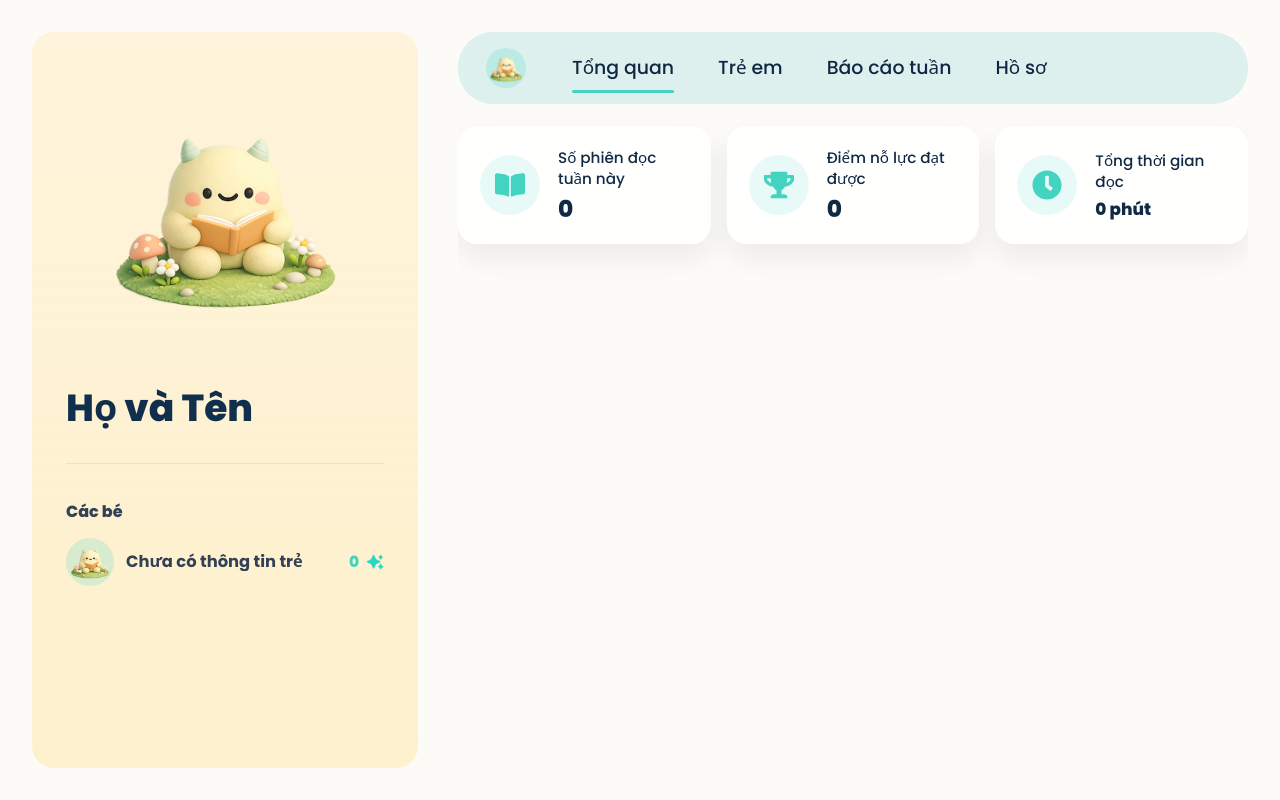
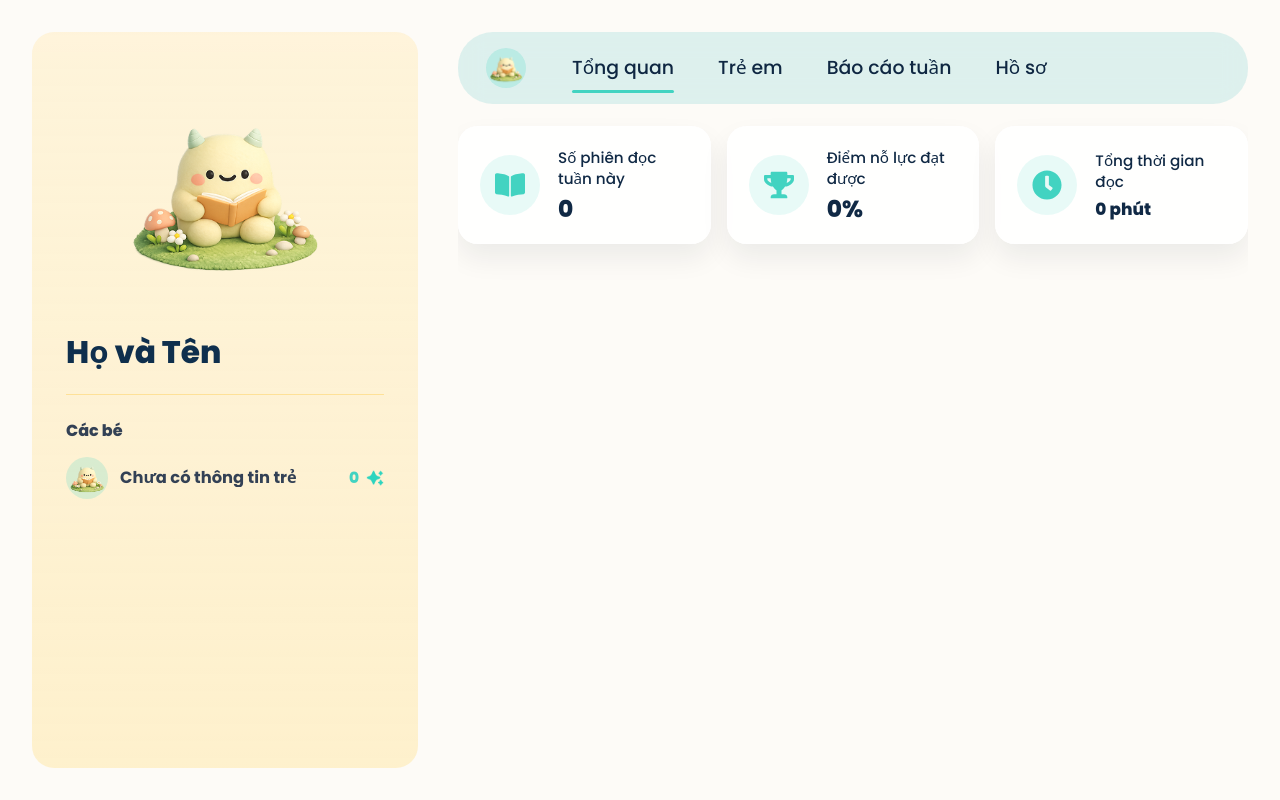
Before and after one commit to ngoNguyenTruongAn/ReadEase-Fontend, a React (Vite) app: page /guardian in a window 1280 px wide. Built offline with nearby package versions, Linux system fonts and the light colour scheme.

Commit message:
Updated: Reponsive, Dashboard's Guardian

```diff
--- a/src/components/Web/Clinician/DashboardClinician/DashboardClinician.jsx
+++ b/src/components/Web/Clinician/DashboardClinician/DashboardClinician.jsx
@@ -76,12 +76,6 @@ const DashboardClinician = () => {
         value: dashboard.stats.pendingReports,
         icon: readingBook,
       },
-      {
-        key: "abnormalSessions",
-        label: "Phiên đọc bất thường",
-        value: dashboard.stats.abnormalSessions,
-        icon: readingBook,
-      },
     ],
     [dashboard.stats],
   );
--- a/src/components/Web/Clinician/DashboardClinician/DashboardClinician.scss
+++ b/src/components/Web/Clinician/DashboardClinician/DashboardClinician.scss
@@ -16,7 +16,7 @@
 .cdc-stats {
   margin-top: 14px;
   display: grid;
-  grid-template-columns: repeat(3, minmax(0, 1fr));
+  grid-template-columns: repeat(2, minmax(0, 1fr));
   gap: 14px;
 }
 
--- a/src/components/Web/Clinician/Profile/ClinicianProfile.jsx
+++ b/src/components/Web/Clinician/Profile/ClinicianProfile.jsx
@@ -94,7 +94,7 @@ const ClinicianProfile = () => {
           <div className="clpr-card__title">Bảo mật tài khoản</div>
           <p className="clpr-card__desc">Quản lý mật khẩu để bảo vệ dữ liệu phòng khám.</p>
           <button className="clpr-btn clpr-btn--primary" onClick={() => setShowChangePwModal(true)}>
-            🔒 Đổi mật khẩu
+            Đổi mật khẩu
           </button>
         </div>
       </div>
--- a/src/components/Web/Guardian/DashboardGuardian/DashboardGuardian.jsx
+++ b/src/components/Web/Guardian/DashboardGuardian/DashboardGuardian.jsx
@@ -94,6 +94,19 @@ const POINT_KEYS = [
   "points",
   "point",
   "balance",
+];
+
+const EFFORT_SCORE_KEYS = [
+  "effort_score",
+  "effortScore",
+  "effort_percent",
+  "effortPercent",
+  "effort_percentage",
+  "effortPercentage",
+  "average_effort_score",
+  "averageEffortScore",
+  "avg_effort_score",
+  "avgEffortScore",
 ];
 
 const READING_DURATION_KEYS = [
@@ -229,10 +242,11 @@ const aggregateFirstNumber = (rows, keys, options) =>
 
       return {
         total: acc.total + value,
+        count: acc.count + 1,
         found: true,
       };
     },
-    { total: 0, found: false },
+    { total: 0, count: 0, found: false },
   );
 
 const collectReportText = (row) => {
@@ -480,9 +494,15 @@ const parseMaybeJsonObject = (value) => {
   }
 };
 
-const sessionEffortScore = (row) => {
-  const direct = toFiniteNumber(row?.effort_score ?? row?.effortScore);
-  if (direct !== null) return direct;
+const effortScoreFromRow = (row) => {
+  const sources = collectMetricSources(row);
+
+  for (const source of sources) {
+    for (const key of EFFORT_SCORE_KEYS) {
+      const score = toFiniteNumber(source?.[key]);
+      if (score !== null) return score;
+    }
+  }
 
   const summary = parseMaybeJsonObject(
     row?.cognitive_state_summary ?? row?.cognitiveStateSummary,
@@ -490,18 +510,26 @@ const sessionEffortScore = (row) => {
   return toFiniteNumber(summary?.effort_score ?? summary?.effortScore);
 };
 
-const aggregateEffortScorePoints = (sessions) =>
-  sessions.reduce(
+const effortScoreToPercent = (score) => {
+  if (score === null) return null;
+
+  const percent = score <= 1 ? score * 100 : score;
+  return Math.min(100, Math.max(0, percent));
+};
+
+const aggregateEffortScorePercent = (rows) =>
+  rows.reduce(
     (acc, session) => {
-      const score = sessionEffortScore(session);
-      if (score === null) return acc;
+      const percent = effortScoreToPercent(effortScoreFromRow(session));
+      if (percent === null) return acc;
 
       return {
-        total: acc.total + score * 100,
+        total: acc.total + percent,
+        count: acc.count + 1,
         found: true,
       };
     },
-    { total: 0, found: false },
+    { total: 0, count: 0, found: false },
   );
 
 const sessionDate = (row) => {
@@ -626,6 +654,8 @@ const selectStatsReportEntries = (reportEntries) => {
 const formatInteger = (value) =>
   new Intl.NumberFormat("vi-VN").format(Math.max(0, Math.round(value)));
 
+const formatPercent = (value) => `${formatInteger(value)}%`;
+
 const formatDuration = (secondsValue) => {
   const totalSeconds = Math.max(0, Math.round(secondsValue));
   if (totalSeconds <= 0) return "0 phút";
@@ -734,6 +764,11 @@ const buildStats = (children = [], reportEntries = [], sessionEntries = []) => {
   const statsReportRows = statsReportEntries.map(({ report }) => report);
   const completedSessionEntries =
     completedCurrentWeekSessionEntries(sessionEntries);
+  const childrenById = new Map(
+    children
+      .map((child) => [childRowId(child), child])
+      .filter(([childId]) => Boolean(childId)),
+  );
 
   const childIds = new Set([
     ...children.map((child) => childRowId(child)).filter(Boolean),
@@ -746,34 +781,52 @@ const buildStats = (children = [], reportEntries = [], sessionEntries = []) => {
       const childSessions = completedSessionEntries
         .filter((entry) => entry.childId === childId)
         .map(({ session }) => session);
+      const childReportRows = statsReportEntries
+        .filter((entry) => entry.childId === childId)
+        .map(({ report }) => report);
+      const childRow = childrenById.get(childId);
+
+      const effort = childSessions.length
+        ? aggregateEffortScorePercent(childSessions)
+        : childReportRows.length
+          ? aggregateEffortScorePercent(childReportRows)
+          : aggregateEffortScorePercent(childRow ? [childRow] : []);
+      const childEffortAverage =
+        effort.found && effort.count > 0 ? effort.total / effort.count : null;
 
       if (childSessions.length) {
         const duration = aggregateReadingDurationSeconds(childSessions);
-        const effort = aggregateEffortScorePoints(childSessions);
         return {
           sessions: acc.sessions + childSessions.length,
           readingSeconds:
             acc.readingSeconds + (duration.found ? duration.total : 0),
           foundReading: acc.foundReading || duration.found,
-          points: acc.points + (effort.found ? effort.total : 0),
-          foundPoints: acc.foundPoints || effort.found,
+          effortPercentTotal:
+            acc.effortPercentTotal + (childEffortAverage ?? 0),
+          effortChildCount:
+            acc.effortChildCount + (childEffortAverage === null ? 0 : 1),
+          foundEffort: acc.foundEffort || childEffortAverage !== null,
         };
       }
 
-      const childReportRows = statsReportEntries
-        .filter((entry) => entry.childId === childId)
-        .map(({ report }) => report);
       const reportSessionCount = aggregateSessionCount(childReportRows);
       const reportDuration = aggregateReadingDurationSeconds(childReportRows);
-      if (reportSessionCount.found || reportDuration.found) {
+      if (
+        reportSessionCount.found ||
+        reportDuration.found ||
+        childEffortAverage !== null
+      ) {
         return {
           sessions:
             acc.sessions + (reportSessionCount.found ? reportSessionCount.total : 0),
           readingSeconds:
             acc.readingSeconds + (reportDuration.found ? reportDuration.total : 0),
           foundReading: acc.foundReading || reportDuration.found,
-          points: acc.points,
-          foundPoints: acc.foundPoints,
+          effortPercentTotal:
+            acc.effortPercentTotal + (childEffortAverage ?? 0),
+          effortChildCount:
+            acc.effortChildCount + (childEffortAverage === null ? 0 : 1),
+          foundEffort: acc.foundEffort || childEffortAverage !== null,
         };
       }
 
@@ -785,20 +838,22 @@ const buildStats = (children = [], reportEntries = [], sessionEntries = []) => {
       sessions: 0,
       readingSeconds: 0,
       foundReading: false,
-      points: 0,
-      foundPoints: false,
+      effortPercentTotal: 0,
+      effortChildCount: 0,
+      foundEffort: false,
     },
   );
 
   const childPoints = aggregateFirstNumber(children, POINT_KEYS);
   const reportPoints = aggregateFirstNumber(statsReportRows, POINT_KEYS);
-  const points = completionStats.foundPoints
-    ? completionStats.points
-    : childPoints.found && (childPoints.total > 0 || !reportPoints.found)
-      ? childPoints.total
-      : reportPoints.found
-        ? reportPoints.total
-        : 0;
+  const effortPercent =
+    completionStats.foundEffort && completionStats.effortChildCount > 0
+      ? completionStats.effortPercentTotal / completionStats.effortChildCount
+      : childPoints.found && (childPoints.total > 0 || !reportPoints.found)
+        ? childPoints.total / childPoints.count
+        : reportPoints.found
+          ? reportPoints.total / reportPoints.count
+          : 0;
 
   const readingSeconds = completionStats.foundReading
     ? completionStats.readingSeconds
@@ -813,7 +868,7 @@ const buildStats = (children = [], reportEntries = [], sessionEntries = []) => {
     {
       key: "points",
       label: STAT_LABELS.points,
-      value: formatInteger(points),
+      value: formatPercent(effortPercent),
     },
     {
       key: "reading",
--- a/src/components/Web/Guardian/GuardianLayout.scss
+++ b/src/components/Web/Guardian/GuardianLayout.scss
@@ -184,7 +184,8 @@
 
 .guardian-settings-side__inner {
   width: 100%;
-  min-height: 100%;
+  height: 100%;
+  min-height: 0;
   padding: 48px 34px 36px;
   box-sizing: border-box;
   display: flex;
@@ -241,6 +242,10 @@
 
 .guardian-settings-children {
   width: 100%;
+  min-height: 0;
+  display: flex;
+  flex: 1 1 auto;
+  flex-direction: column;
 }
 
 .guardian-settings-side-title {
@@ -256,7 +261,16 @@
   padding: 0;
   display: flex;
   flex-direction: column;
+  min-height: 0;
+  overflow-y: auto;
   gap: 14px;
+  scrollbar-width: none;
+  -ms-overflow-style: none;
+}
+
+.guardian-settings-child-list::-webkit-scrollbar {
+  width: 0;
+  height: 0;
 }
 
 .guardian-settings-child-item {
@@ -315,8 +329,9 @@
 
 .guardian-settings-logout {
   width: 100%;
+  flex: 0 0 auto;
   min-height: 54px;
-  margin-top: auto;
+  margin-top: 18px;
   border: none;
   border-radius: 14px;
   background: $primary-color;
@@ -526,6 +541,102 @@
   }
 }
 
+@media (min-width: 761px) and (max-height: 860px) {
+  .guardian-settings-side__inner {
+    padding: 32px 32px 24px;
+  }
+
+  .guardian-settings-hero {
+    width: 232px;
+    height: 232px;
+    margin-bottom: 24px;
+  }
+
+  .guardian-overview-side .guardian-settings-hero {
+    width: 232px;
+    height: 232px;
+    margin-bottom: 28px;
+  }
+
+  .guardian-settings-profile {
+    margin-bottom: 22px;
+  }
+
+  .guardian-overview-side .guardian-settings-profile {
+    margin-bottom: 24px;
+  }
+
+  .guardian-settings-name,
+  .guardian-overview-side .guardian-settings-name {
+    font-size: 1.95rem;
+  }
+
+  .guardian-settings-username {
+    margin-bottom: 14px;
+  }
+
+  .guardian-overview-divider {
+    margin-top: 24px;
+  }
+
+  .guardian-settings-child-list {
+    gap: 10px;
+  }
+
+  .guardian-settings-child-avatar {
+    width: 42px;
+    height: 42px;
+  }
+
+  .guardian-settings-child-item {
+    grid-template-columns: 42px minmax(0, 1fr) auto;
+  }
+
+  .guardian-settings-logout {
+    min-height: 48px;
+    margin-top: 14px;
+    font-size: 1.12rem;
+  }
+}
+
+@media (min-width: 761px) and (max-height: 740px) {
+  .guardian-settings-side__inner {
+    padding: 24px 28px 20px;
+  }
+
+  .guardian-settings-hero,
+  .guardian-overview-side .guardian-settings-hero {
+    width: 190px;
+    height: 190px;
+    margin-bottom: 18px;
+  }
+
+  .guardian-settings-profile,
+  .guardian-overview-side .guardian-settings-profile {
+    margin-bottom: 18px;
+  }
+
+  .guardian-settings-name,
+  .guardian-overview-side .guardian-settings-name {
+    font-size: 1.7rem;
+  }
+
+  .guardian-settings-username {
+    margin-bottom: 10px;
+  }
+
+  .guardian-settings-joined,
+  .guardian-settings-side-title,
+  .guardian-settings-child-name,
+  .guardian-settings-child-score {
+    font-size: 0.92rem;
+  }
+
+  .guardian-overview-divider {
+    margin-top: 18px;
+  }
+}
+
 @media (max-width: 760px) {
   .guardian-page--settings {
     height: auto;
@@ -549,6 +660,7 @@
   }
 
   .guardian-settings-side__inner {
+    height: auto;
     min-height: 0;
     padding: 26px 20px;
   }
```
